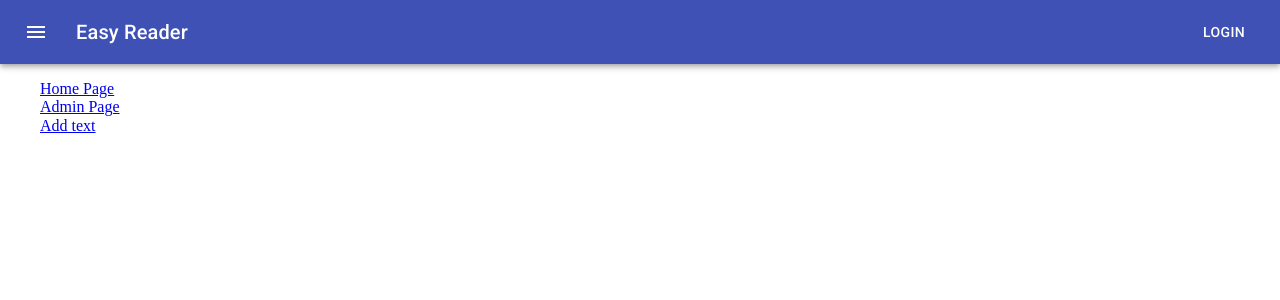
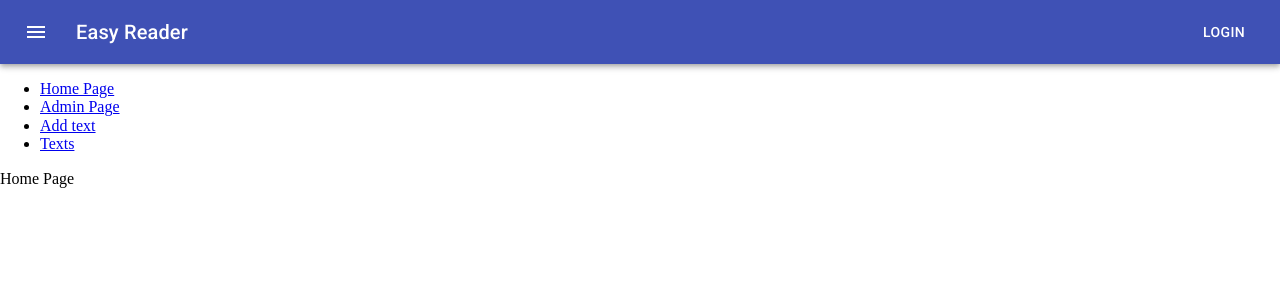
Before and after one commit to hardrese7/easy-reader-spa, a React (Create React App) app: page / in a window 1280 px wide. Shown: the top 300 px of the page. Built offline with nearby package versions, Linux system fonts and the light colour scheme; no server answers.

Commit message:
Implement texts page

```diff
--- a/src/App.js
+++ b/src/App.js
@@ -3,6 +3,7 @@ import { BrowserRouter as Router, Link, Route } from 'react-router-dom';
 import PrivateRoute from './PrivateRoute';
 import HomePage from './pages/Home';
 import AddTextPage from './pages/AddText';
+import TextsPage from './pages/Texts';
 import AdminPage from './pages/Admin';
 import LoginPage from './pages/Login';
 import TopBar from './common/TopBar';
@@ -26,10 +27,14 @@ function App() {
             <li>
               <Link to="/add-text">Add text</Link>
             </li>
+            <li>
+              <Link to="/texts">Texts</Link>
+            </li>
           </ul>
           <Route exact path="/" component={HomePage} />
           <Route path="/login" component={LoginPage} />
           <PrivateRoute path="/add-text" component={AddTextPage} />
+          <PrivateRoute path="/texts" component={TextsPage} />
           <PrivateRoute path="/admin" component={AdminPage} />
         </div>
       </Router>
--- /dev/null
+++ b/src/pages/Texts.js
@@ -0,0 +1,41 @@
+import React, { useEffect, useState } from 'react';
+import * as firebase from 'firebase/app';
+import List from '@material-ui/core/List';
+import ListItem from '@material-ui/core/ListItem';
+import ListItemText from '@material-ui/core/ListItemText';
+import ListItemSecondaryAction from '@material-ui/core/ListItemSecondaryAction';
+import IconButton from '@material-ui/core/IconButton';
+import DeleteIcon from '@material-ui/icons/Delete';
+import { useAuth } from 'src/context/auth';
+
+function Texts() {
+  const { currentUser } = useAuth();
+  const [texts, setTexts] = useState([]);
+  useEffect(() => {
+    const textsRef = firebase.database().ref(`texts/${currentUser.uid}`);
+    textsRef.on('value', (snapshot) => {
+      const textsArr = [];
+      snapshot.forEach((s) => {
+        textsArr.push({ ...s.val(), id: s.key });
+      });
+      setTexts(textsArr);
+    });
+    return () => textsRef.off('value');
+  }, [currentUser]);
+  return (
+    <List component="nav">
+      {texts.map((t) => (
+        <ListItem key={t.id} button>
+          <ListItemText primary={t.title} secondary={'Progress 0%'} />
+          <ListItemSecondaryAction>
+            <IconButton edge="end" aria-label="delete">
+              <DeleteIcon />
+            </IconButton>
+          </ListItemSecondaryAction>
+        </ListItem>
+      ))}
+    </List>
+  );
+}
+
+export default Texts;
--- a/src/styles/global.scss
+++ b/src/styles/global.scss
@@ -1,7 +1,3 @@
 @import url("https://fonts.googleapis.com/css2?family=Roboto:wght@100;300;400;500;700;900&display=swap");
 @import "./vars";
 @import "./helpers";
-body {
-  background: var(--primary-color);
-  color: var(--primary-color);
-}
--- a/src/styles/vars.scss
+++ b/src/styles/vars.scss
@@ -2,6 +2,4 @@
 
 :root {
   --bottom-margin-btn: #{size(14)};
-  --primary-color: #ffffff;
-  --secondary-color: #ff5a5a;
 }
```
